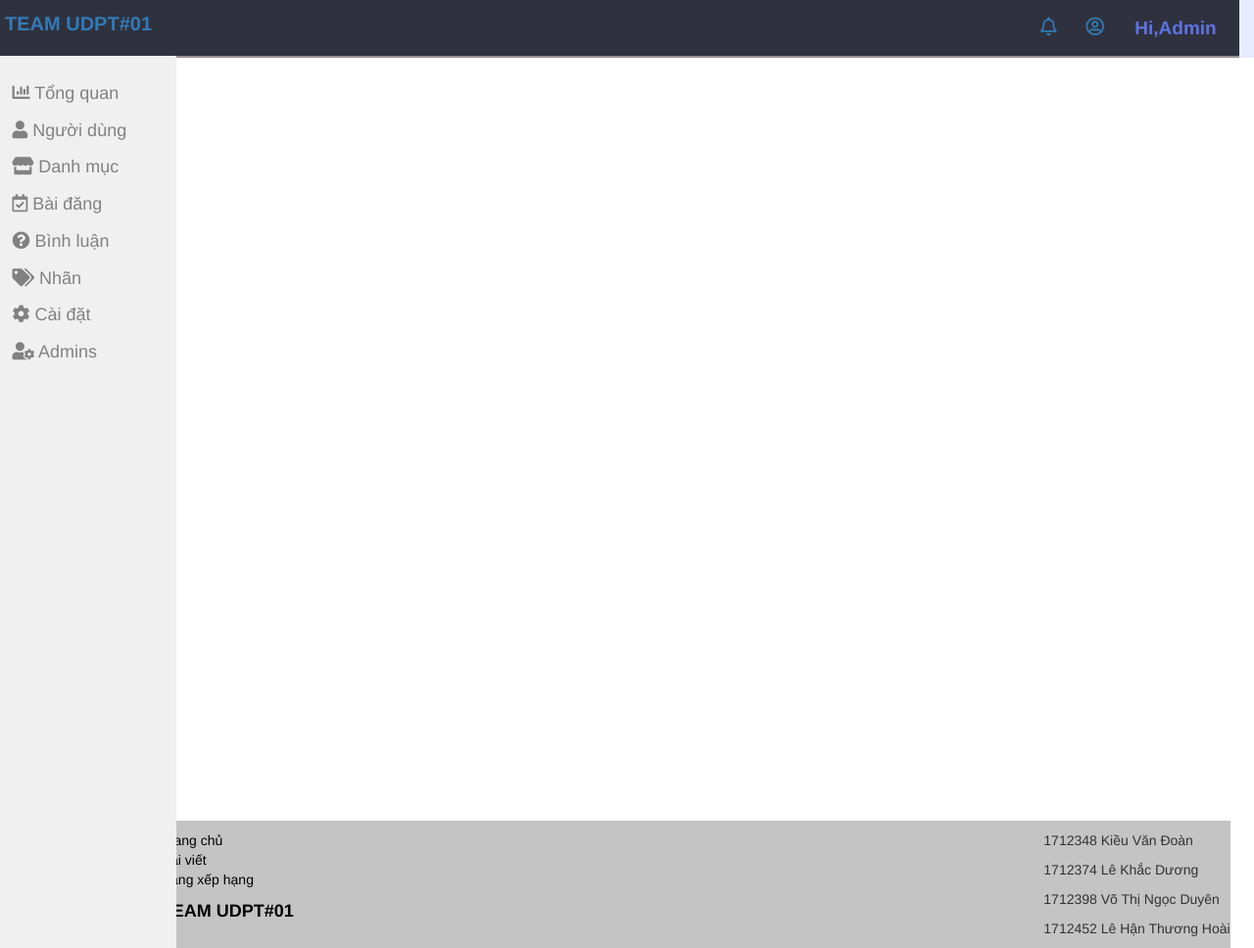
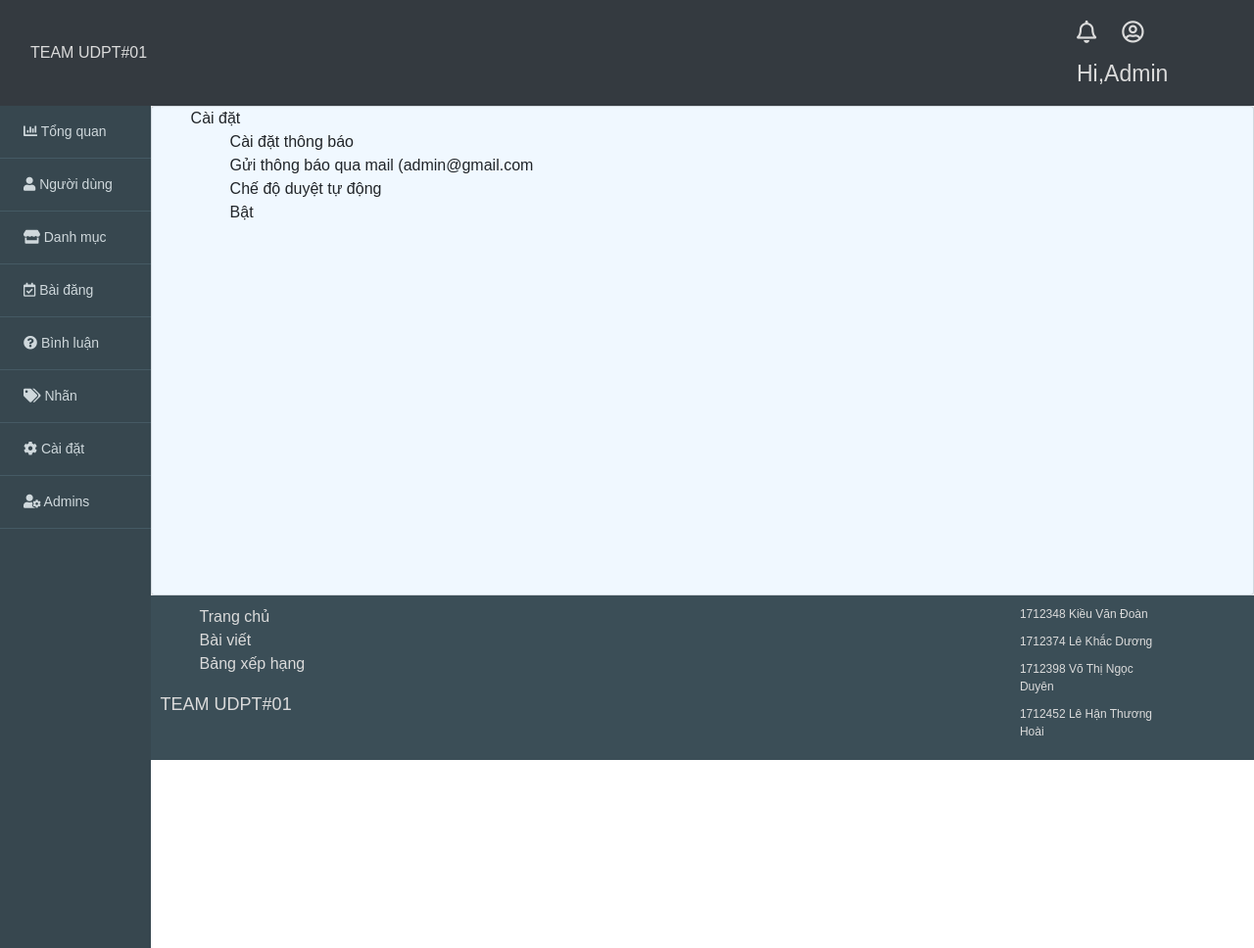
Before and after one commit to kieuvandoanit/MXH_TriThuc, a PHP site: page /GiaoDien/views/inc/admin_layout.html in a window 1280 px wide. Shown: the whole page at 98% size. Run offline with PHP 8.4, Linux system fonts and the light colour scheme.

Commit message:
change layout for admin

```diff
--- a/GiaoDien/public/import/admin_page.css
+++ b/GiaoDien/public/import/admin_page.css
@@ -1,4 +1,78 @@
-.sidenav {
+.button_class {
+    padding-top: 12px;
+}
+a{
+    /* text-decoration: none; */
+    color:rgb(219, 219, 219);
+}
+.homebtn{
+    text-decoration: none !important;
+}
+body {
+    font-family: Arial, Helvetica, sans-serif;
+}
+aside{
+    z-index: 1000;
+    position: fixed;
+    width: 12%;
+    height: 100%;
+    overflow-y: auto;
+    background: #37474F;
+}
+.sidenav{
+    padding-left: 0;
+}
+ul{
+    list-style-type: none;
+
+}
+.sidenav a{
+    background: none;
+    border-bottom: 1px solid #455A64;
+    color: #CFD8DC;
+    font-size: 14px;
+    padding: 16px 24px;
+    text-decoration: none;
+}
+ul li a{
+    display: block;
+}
+.sidenav a:hover{
+    background: none;
+    color: #ECEFF1;
+  }
+.sidebar .nav a i{
+    margin-right: 16px;
+}
+article {
+    float: right;
+    /* padding: 20px; */
+    width: 88%;
+    background-color: #f1f1f1;
+}
+footer{
+    color: rgb(219, 219, 219);
+    float: right;
+    padding: 10px;
+    width: 88%;
+    background: #3b4e57;
+}
+.team_members{
+    float: right;
+    padding: 0px 0px 0px 40px;
+}
+.team_members p{
+    font-size: 12px;
+    margin-bottom: 10px;
+
+}
+footer div div p{
+    font-size: 18px;
+}
+.body_card{
+    min-height: 500px;
+}
+/* .sidenav {
     height: 100%;
     width: 180px;
     position: fixed;
@@ -26,11 +100,18 @@
     background-color: #2f323e;
 }
 #footer{
+    display: flex;
     position: fixed;
-    margin-left: 11.7%;
+    left: 180px;
     bottom: 0;
     width: 86.4%;
 }
 .body_card{
-    padding-left: 180px;
+    display: flex;
+    left: 180px;
+    padding-left: 184px;
 }
+div ul li{
+    padding-left: 10px;
+    padding-top: 40px;
+} */
--- a/GiaoDien/views/inc/admin_layout.html
+++ b/GiaoDien/views/inc/admin_layout.html
@@ -1,61 +1,81 @@
 <!DOCTYPE html>
 <html lang="en">
-
 <head>
     <meta charset="UTF-8">
     <meta http-equiv="X-UA-Compatible" content="IE=edge">
     <meta name="viewport" content="width=device-width, initial-scale=1.0">
-  <title>Mạng xã hội trí thức Việt</title>
-  <link rel="stylesheet" href="../../public/reset.css">
     <link rel="stylesheet" href="https://maxcdn.bootstrapcdn.com/bootstrap/4.0.0/css/bootstrap.min.css" integrity="sha384-Gn5384xqQ1aoWXA+058RXPxPg6fy4IWvTNh0E263XmFcJlSAwiGgFAW/dAiS6JXm" crossorigin="anonymous">
-  <!-- <link rel="stylesheet" href="../../public/bootstrap/bootstrap.min.css"> -->
-  <!-- <link rel="stylesheet" href="../../public/bootstrap/bootstrap-theme.min.css"> -->
-  <link rel="stylesheet" href="../../public/style.css">
-  <link rel="stylesheet" href="https://maxcdn.bootstrapcdn.com/bootstrap/3.4.1/css/bootstrap.min.css">
     <link rel="stylesheet" href="../../public/font-awesome/css/all.css">
     <link rel="stylesheet" href="../../public/import/admin_page.css">
-  <!-- <script src="../../public/js/jquery-2.2.4.min.js" type="text/javascript"></script> -->
-  <script src="https://ajax.googleapis.com/ajax/libs/jquery/3.5.1/jquery.min.js"></script>
-  <!-- <script src="../../public/js/bootstrap/bootstrap.min.js"></script> -->
-  <!-- <script src="../../public/js/carousel/owl.carousel.js"></script> -->
     <script src="https://maxcdn.bootstrapcdn.com/bootstrap/3.4.1/js/bootstrap.min.js"></script>
+    <title>Document</title>
+</head>
+<body>
+    <nav class=" navbar navbar-dark bg-dark" >
+        <!-- style="background-color: #E8EBFF;"> -->
+            <div class="col-8"><a class="homebtn" href="">TEAM UDPT#01</a></div>
+            <div class="col-2"></div>
+            <div class="row col-2" >
+                <div ><a class="btn far fa-bell button_class" href="#" style="font-size: 23px;"></a></div>
+                <div ><a class="btn far fa-user-circle button_class" href="#" style="font-size: 23px;"></a></div>
+                <div ><a id="sign_in" class="btn" href="#" style="font-size: 23px;">Hi,Admin</a></div>
+            </div>
+    </nav>
 
-</head>
-
-<body>
-  <div id="site">
-    <div id="container" class="container">
-      <div id="header">
-        <div id="logo"><a href="">TEAM UDPT#01</a></div>
-        <div id="sign_in_up">
-          <div class="header_menu">
-            <a class="btn far fa-bell" href="#" style="font-size: 19px;"></a>
-            <a class="btn far fa-user-circle" href="#" style="font-size: 19px;"></a>
+    <section>
+        <aside>
+            <ul class="sidenav">
+                <li>
+                    <a href="#"><i class="fas fa-chart-bar"></i> Tổng quan</a>
+                </li>
+                <li>
+                    <a href="#"><i class="fas fa-user"></i> Người dùng</a>
+                </li>
+                <li>
+                    <a href="#"><i class="fas fa-store"></i> Danh mục</a>
+                </li>
+                <li>
+                    <a href="#"><i class="far fa-calendar-check"></i> Bài đăng</a>
+                </li>
+                <li>
+                    <a href="#"><i class="fas fa-question-circle"></i> Bình luận</a>
+                </li>
+                <li>
+                    <a href="#"><i class="fas fa-tags"></i> Nhãn</a>
+                </li>
+                <li>
+                    <a href="#"><i class="fas fa-cog"></i> Cài đặt</a>
+                </li>
+                <li>
+                    <a href="#"><i class="fas fa-user-cog"></i> Admins</a>
+                </li>
+              </ul>
+        </aside>
+        <article>
+        <!-- Bắt đầu code ở đây  -->
+            <div class="card body_card " style="background-color: aliceblue;">
+                <ul>
+                    <li>Cài đặt</li>
+                    <li>
+                        <ul>
+                        <li>Cài đặt thông báo</li>
+                        <li>Gửi thông báo qua mail (admin@gmail.com</li>
+                        </ul>
+                    </li>
+                    <li>
+                        <ul>
+                        <li>Chế độ duyệt tự động</li>
+                        <li>Bật</li>
+                        </ul>
+                    </li>
+                </ul>
             </div>
-          <a id="sign_in" class="btn" href="#" style="font-size: 19px;">Hi,Admin</a>
-        </div>
-      </div>
-      <div class="">
-        <div class="sidenav card-body">
-          <a href="#"><i class="fas fa-chart-bar"></i> Tổng quan</a>
-          <a href="#"><i class="fas fa-user"></i> Người dùng</a>
-          <a href="#"><i class="fas fa-store"></i> Danh mục</a>
-          <a href="#"><i class="far fa-calendar-check"></i> Bài đăng</a>
-          <a href="#"><i class="fas fa-question-circle"></i> Bình luận</a>
-          <a href="#"><i class="fas fa-tags"></i> Nhãn</a>
-          <a href="#"><i class="fas fa-cog"></i> Cài đặt</a>
-          <a href="#"><i class="fas fa-user-cog"></i> Admins</a>
-        </div>
-      </div>
-      <!-- Bắt đầu code ở đây  -->
-      <div class="body_card">
-
-
-      </div>
-      <!--  -->
         <!-- Kết thúc code ở đây  -->
-      <div class=""id="footer">
-          <div class="menu">
+        </article>
+    </section>
+    <footer>
+        <div class="row">
+            <div class="col-3 menu">
                 <ul>
                 <li><a href="">Trang chủ</a></li>
                 <li><a href="">Bài viết</a></li>
@@ -63,14 +83,14 @@
                 </ul>
                 <p>TEAM UDPT#01</p>
             </div>
-        <div class="info_author">
+            <div class="col-6"></div>
+            <div class="col-sm-2 info_author team_members">
                 <p class="info_author_name">1712348 Kiều Văn Đoàn</p>
                 <p class="info_author_name">1712374 Lê Khắc Dương</p>
                 <p class="info_author_name">1712398 Võ Thị Ngọc Duyên</p>
                 <p class="info_author_name">1712452 Lê Hận Thương Hoài</p>
             </div>
         </div>
-    </div>
-  </div>
+    </footer>
 </body>
 </html>
```
Lines whose indentation alone changed are shown as unchanged.
